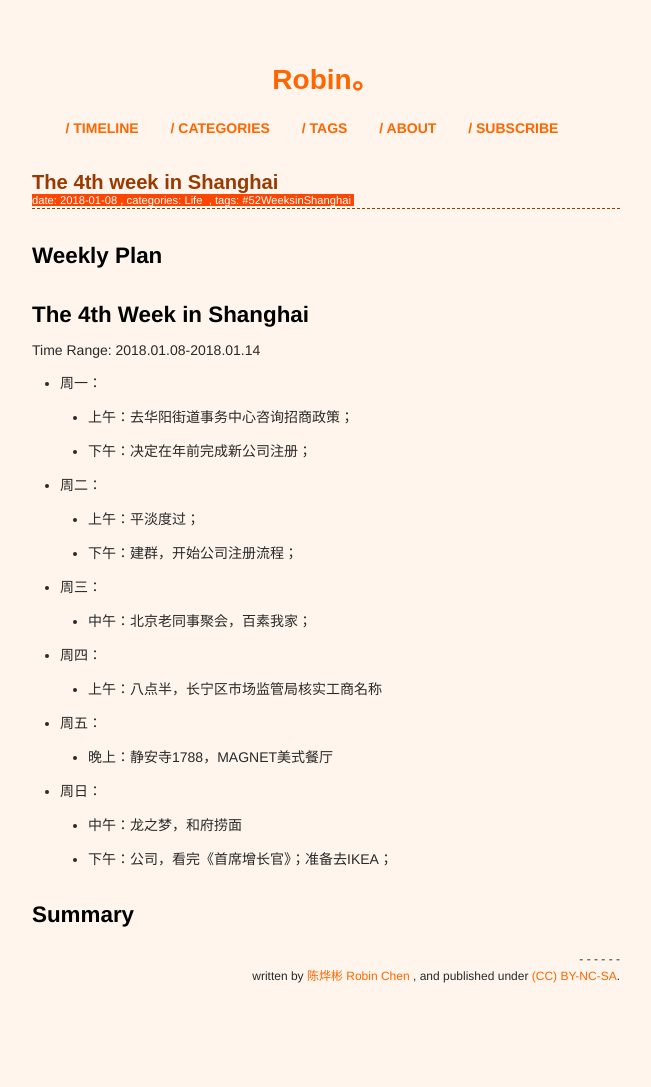
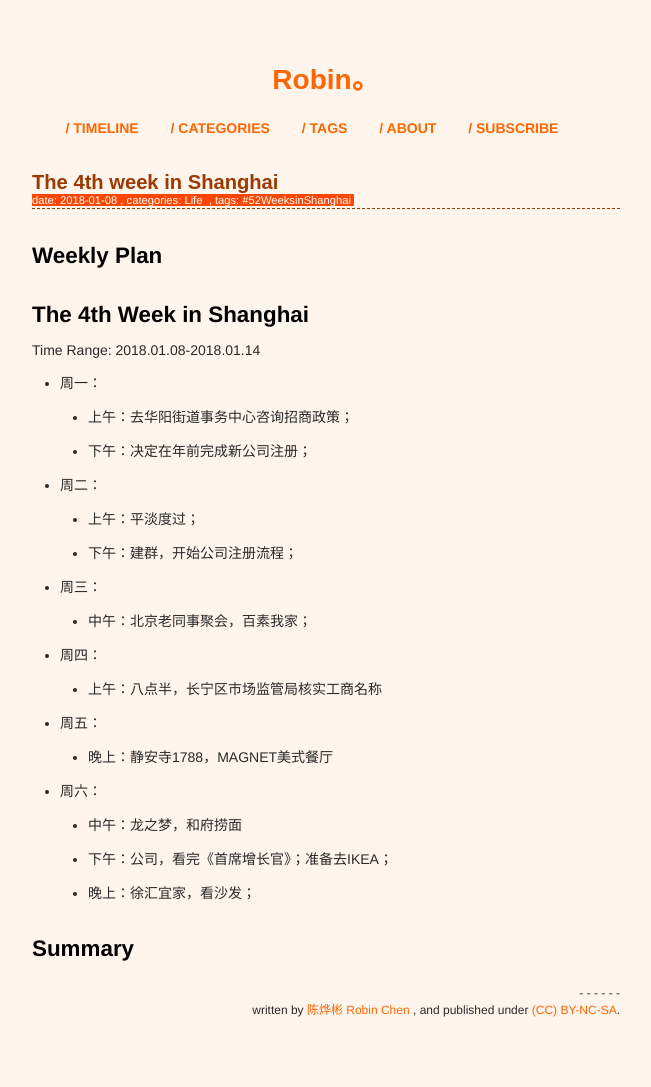
Before and after one commit to xianyuxmu/xianyuxmu.github.io, a Jekyll site: the page built from _posts/2018-01-08-52-weeks-in-shanghai-4.md, in a window 1280 px wide. Shown: the whole page, without its empty margins (314-965 px from the left). Built offline with Jekyll 4.4.1, drawn with Linux system fonts in a browser that asks for light colours; comment, search, counter and statistics services are not loaded; before the commit the page ends 1053 px from its top, so only the background shows below that.

Commit message:
13 Jan. 2018

```diff
--- a/_posts/2018-01-08-52-weeks-in-shanghai-4.md
+++ b/_posts/2018-01-08-52-weeks-in-shanghai-4.md
@@ -28,8 +28,9 @@ Time Range: 2018.01.08-2018.01.14
 	-  上午：八点半，长宁区市场监管局核实工商名称
 - 周五：
 	- 晚上：静安寺1788，MAGNET美式餐厅
-- 周日：
+- 周六：
 	- 中午：龙之梦，和府捞面
 	- 下午：公司，看完《首席增长官》；准备去IKEA；
+	- 晚上：徐汇宜家，看沙发；
 
 ## Summary
```
